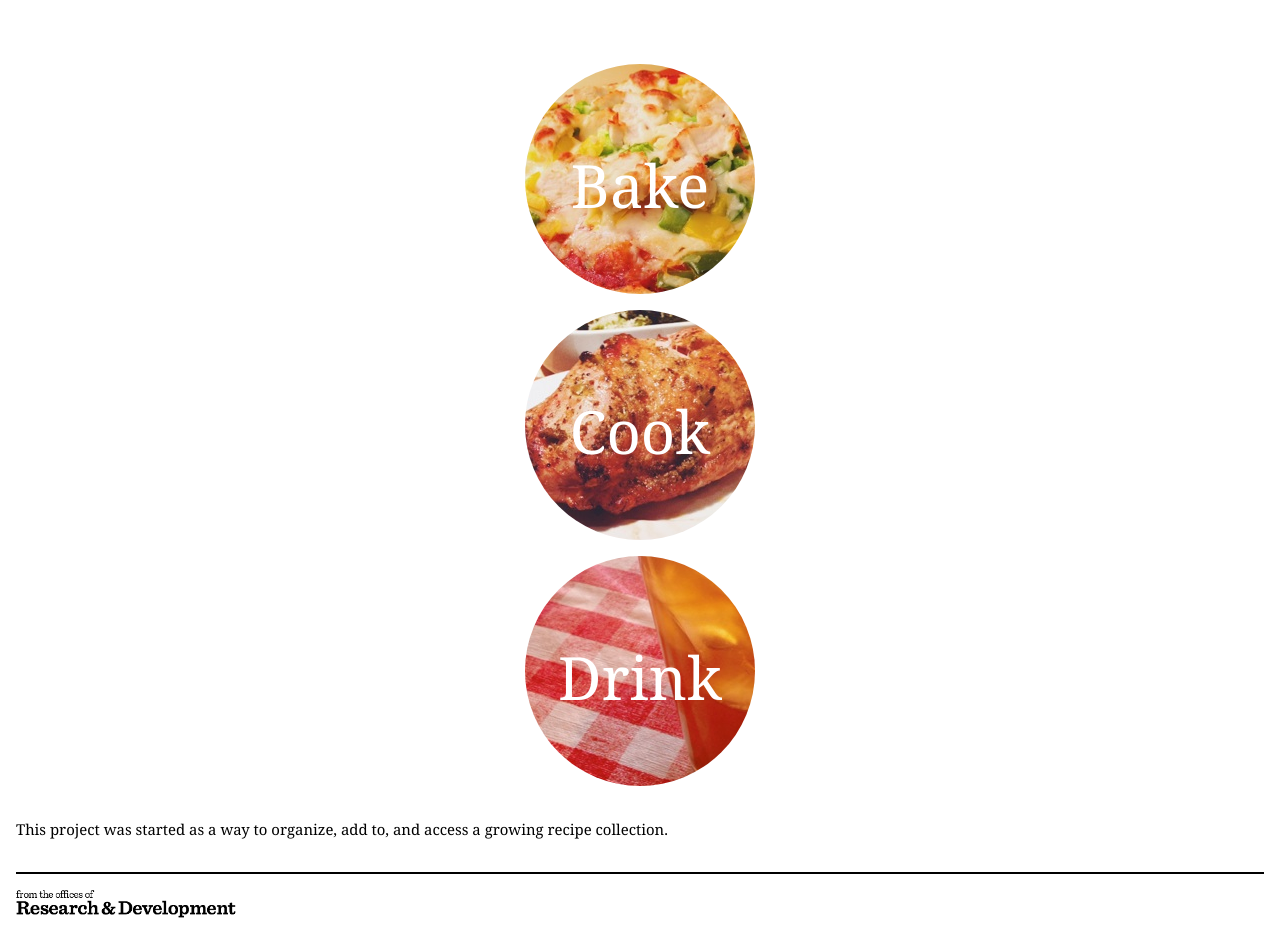
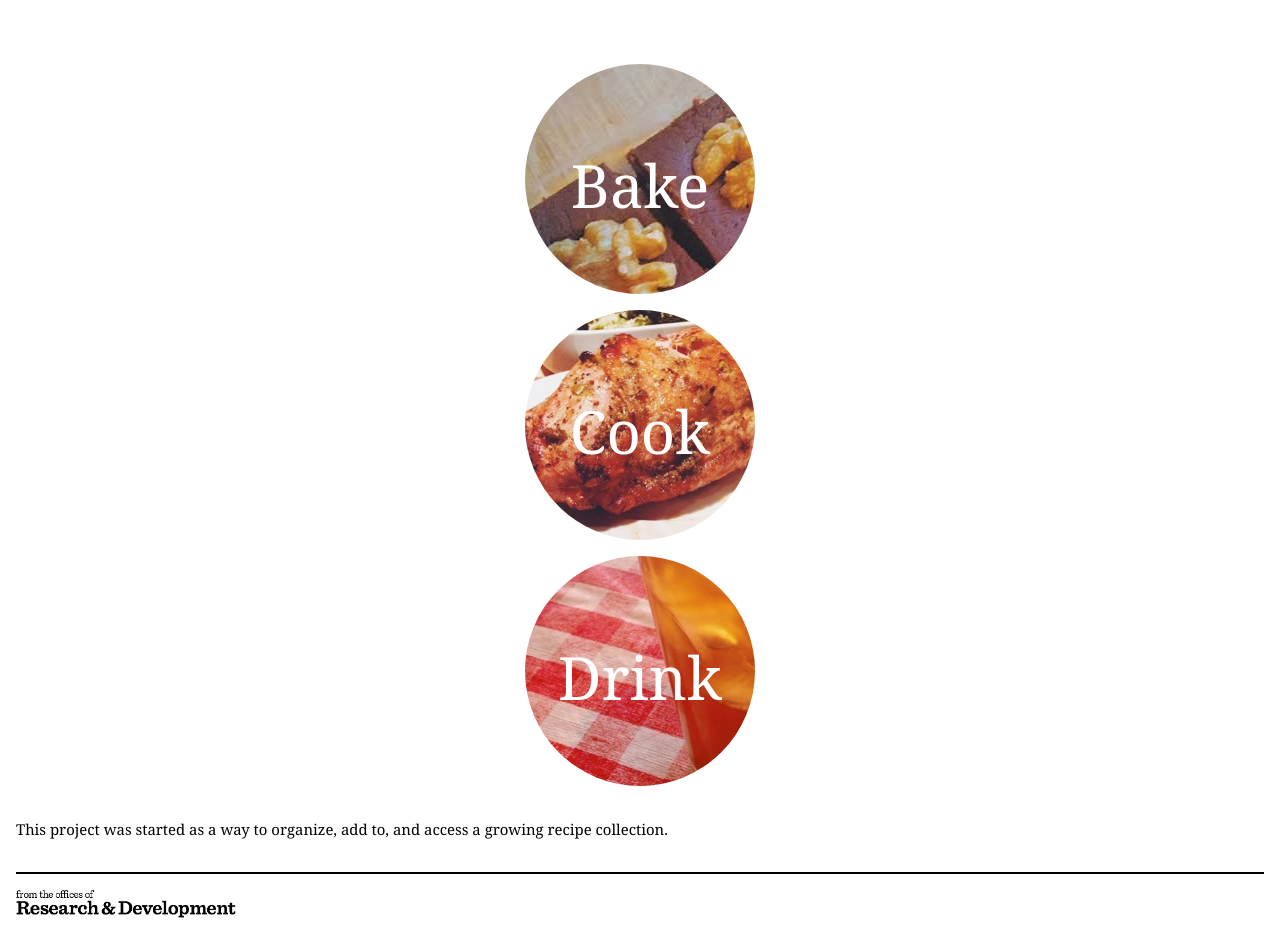
Before and after one commit to rnddg/eat, a Jekyll site: the page built from index.md, in a window 1280 px wide. Built offline with Jekyll 4.4.1, drawn with Linux system fonts in a browser that asks for light colours; some web fonts are replaced; Markdown is read by kramdown in place of the engine named in the settings.

Commit message:
Add brownies image to main page

```diff
--- a/_layouts/home.html
+++ b/_layouts/home.html
@@ -2,7 +2,7 @@
 
   <div class="category-large">
     <a href="#">
-      <img class="img-circle classic-pizza" src="assets/images/home/classic-pizza.jpg">
+      <img class="img-circle brownies" src="assets/images/home/brownies.jpg">
       <h2 class="overlay-center">Bake</h2>
     </a>
   </div>
```
Also changed, not shown: assets/images/home/brownies.jpg (added).
